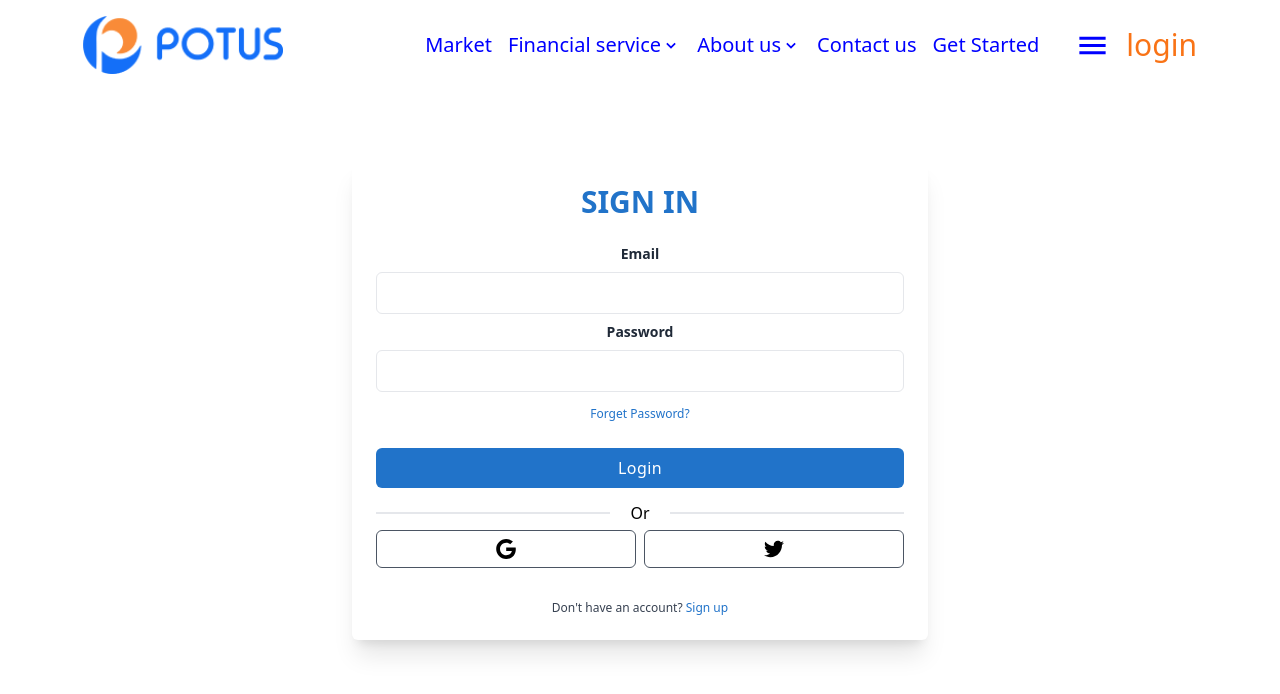
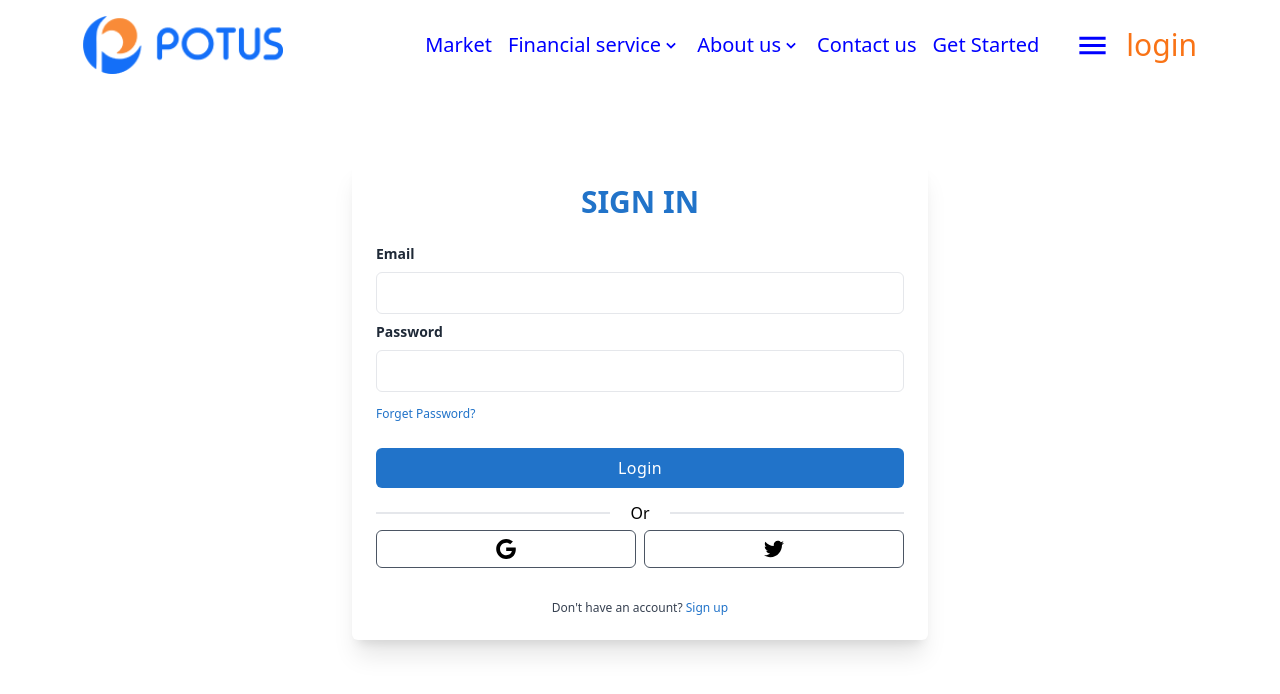
Before and after one commit to romeoscript/fitted_resources, a React (Vite) app: page /login in a window 1280 px wide. Shown: the top 694 px of the page. Built offline with nearby package versions, Linux system fonts and the light colour scheme.

Commit message:
feat:fixed

```diff
--- a/src/pages/Login.jsx
+++ b/src/pages/Login.jsx
@@ -6,7 +6,7 @@ export default function Login() {
   return (
     <>
       <Nav />
-      <div className="relative flex flex-col justify-center min-h-screen overflow-hidden">
+      <div className="relative flex flex-col justify-center min-h-screen overflow-hidden text-left">
         <div className="w-full p-6 m-auto bg-white rounded-md shadow-xl lg:max-w-xl">
           <h1 className="text-3xl font-semibold text-center text-[#2173C9] uppercase">
             Sign in
--- a/src/pages/Register.jsx
+++ b/src/pages/Register.jsx
@@ -126,11 +126,11 @@ export default function Reigster() {
           <p className="mt-8 text-xs font-light text-center text-gray-700">
             {" "}
             Don't have an account?{" "}
-            {/* <Link to='/login'>
+            <Link to='/login'>
               <span className="font-medium text-[#2173C9] hover:underline">
                 Sign in
               </span>
-            </Link> */}
+            </Link>
           </p>
         </div>
       </div>
```
